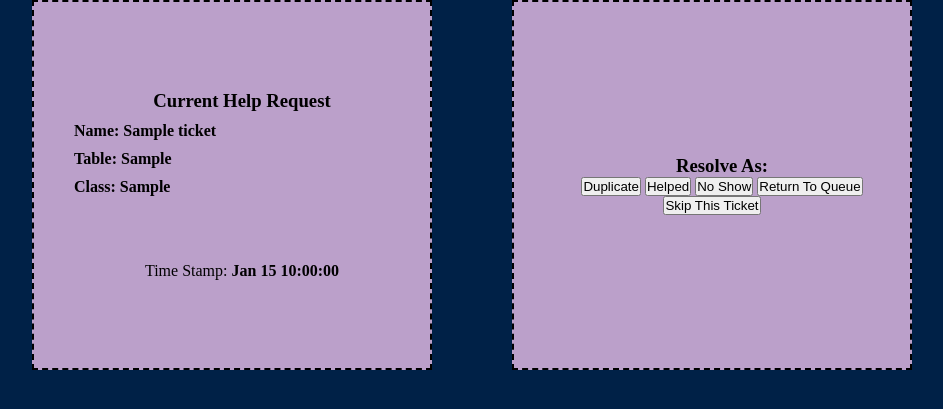
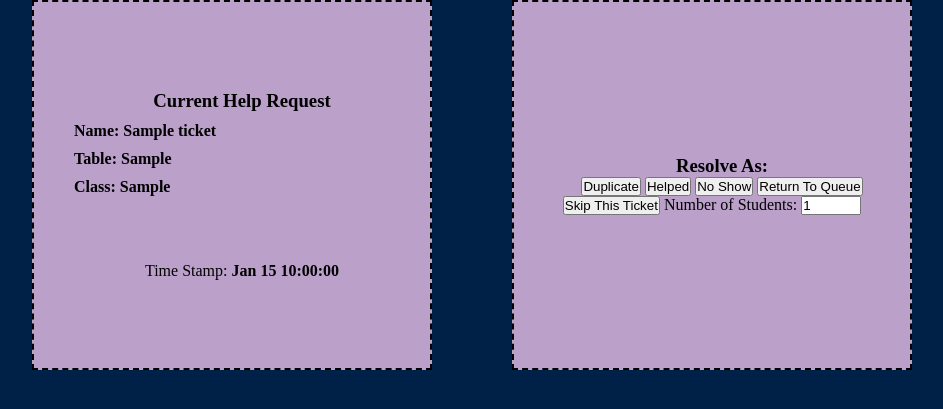
Before and after one commit to FarisNasse/CS461-wormhole-queue-system, a Flask app: page /currentticket/1 in a window 1280 px wide. Shown: the part 100-509 px from the top of the page, without its empty margins (168-1111 px from the left). Run offline with Flask 3, Linux system fonts and the light colour scheme; the visitor is signed in with stand-in values (Sample User, id 1); tables that the repository leaves empty hold one stand-in row (values such as "Sample post"); lists and menus that the app fills with data are empty; some libraries are stand-ins or nearby versions.

Commit message:
resolve form includes number of students helped. helped resolve option now processes number of students, updating the ticket. When success message flashes, it shows the number of students that were helped.

```diff
--- a/app/routes/tickets.py
+++ b/app/routes/tickets.py
@@ -98,6 +98,7 @@ def get_livequeue_tickets():
 def resolve_ticket(ticket_id):
     user = User.query.get(session["user_id"])
     resolved_as = request.form.get("resolve")
+    number_students = request.form.get("numstudents")
 
     if resolved_as not in ["duplicate", "helped", "no_show", "return_to_queue", "skip"]:
         flash("Invalid resolution option selected.", "error")
@@ -132,6 +133,7 @@ def resolve_ticket(ticket_id):
         if ticket:
             ticket.status = "resolved"
             ticket.resolve_reason = "helped"
+            ticket.number_of_students = number_students
             db.session.commit()
             broadcast_ticket_update(ticket.id)
             flash("Ticket marked as helped and resolved successfully", "success")
--- a/app/templates/currentticket.html
+++ b/app/templates/currentticket.html
@@ -68,6 +68,8 @@
                 <button type="sumbit" name="resolve" value="skip">
                     Skip This Ticket
                 </button>
+                <label for="numstudents">Number of Students:</label>
+                <input type="number" id="numstudents" name="numstudents" min="0" max="100" step="1" value="1">
             </form>
         </div>
     </div>
```
